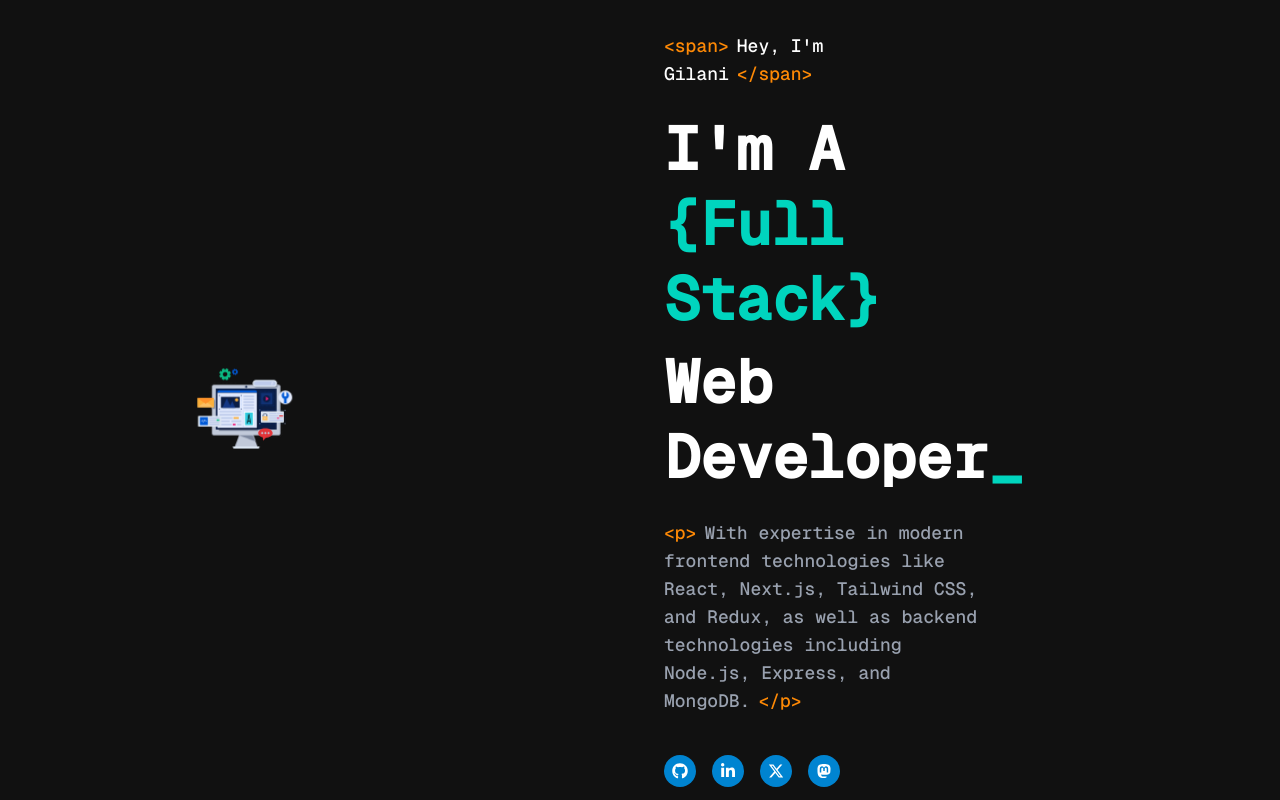
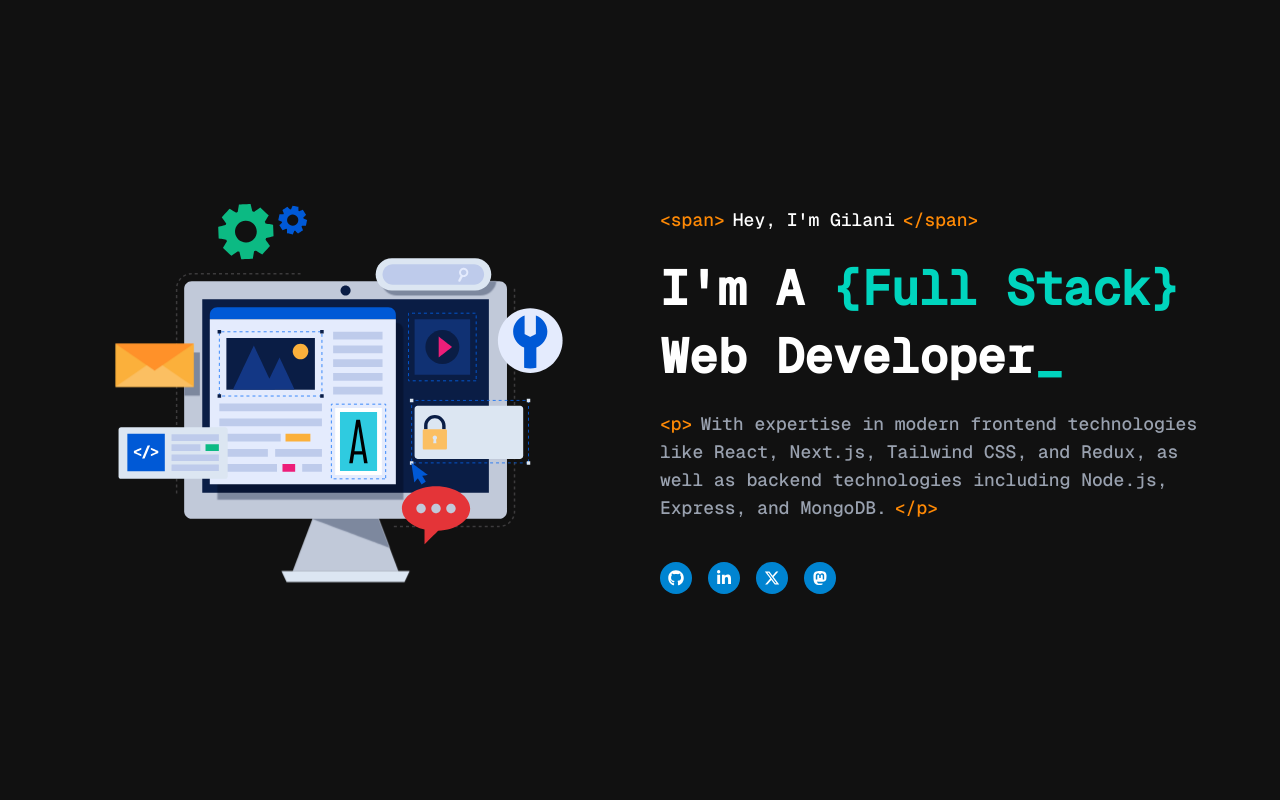
Before and after one commit to GilaniRabbu/gilani-portfolio, a Next.js app: page / in a window 1280 px wide. Shown: the top 800 px of the page. Built offline with nearby package versions, Linux system fonts and the light colour scheme.

Commit message:
updated code

```diff
--- a/app/page.tsx
+++ b/app/page.tsx
@@ -1,21 +1,21 @@
-import About from "@/components/home/About";
-import Contact from "@/components/home/Contact";
-import Footer from "@/components/home/Footer";
+// import About from "@/components/home/About";
+// import Contact from "@/components/home/Contact";
+// import Footer from "@/components/home/Footer";
 import Hero from "@/components/home/Hero";
-import Portfolio from "@/components/home/Portfolio";
-import Skills from "@/components/home/Skill";
-import TechSlider from "@/components/home/TechSlider";
+// import Portfolio from "@/components/home/Portfolio";
+// import Skills from "@/components/home/Skill";
+// import TechSlider from "@/components/home/TechSlider";
 
 export default function Home() {
   return (
     <>
       <Hero />
-      <TechSlider />
+      {/* <TechSlider />
       <About />
       <Portfolio />
       <Skills />
       <Contact />
-      <Footer />
+      <Footer /> */}
     </>
   );
 }
--- a/components/home/Hero.tsx
+++ b/components/home/Hero.tsx
@@ -4,19 +4,45 @@ import {
   FaLinkedinIn,
   FaMastodon,
 } from "react-icons/fa6";
-import LottieAnimation from "../shared/LottieAnimation";
+import Link from "next/link";
+import LottieAnimation from "@/components/shared/LottieAnimation";
+import ContainerWrapper from "@/components/common/ContainerWrapper";
 
 export default function Hero() {
+  const socialIcons = [
+    {
+      id: 1,
+      href: "https://github.com/GilaniRabbu",
+      icon: <FaGithub className="w-4 h-4 text-white" />,
+    },
+    {
+      id: 2,
+      href: "https://www.linkedin.com/in/toufiq-gilani-rabbu",
+      icon: <FaLinkedinIn className="w-4 h-4 text-white" />,
+    },
+    {
+      id: 3,
+      href: "https://x.com/GilaniRabbu",
+      icon: <FaXTwitter className="w-4 h-4 text-white" />,
+    },
+    {
+      id: 4,
+      href: "https://mastodon.social/@GilaniRabbu",
+      icon: <FaMastodon className="w-4 h-4 text-white" />,
+    },
+  ];
+
   return (
-    <div className="min-h-screen bg-[#111111] text-white p-8 flex items-center justify-center">
-      <div className="max-w-4xl w-full">
-        <div className="grid grid-cols-1 lg:grid-cols-2 gap-12 items-center">
-          <div className="flex justify-center w-1/4">
+    <div className="min-h-screen bg-[#111111] text-white py-10 lg:px-10 flex items-center justify-center">
+      <ContainerWrapper>
+        <div className="grid grid-cols-1 lg:grid-cols-2 gap-10 items-center">
+          {/* Lottie Animation */}
+          <div className="flex justify-center">
             <LottieAnimation />
           </div>
-          <div className="space-y-6 w-3/4">
+          <div className="space-y-6">
             {/* Greeting with HTML tags */}
-            <div className="text-lg">
+            <div className="sm:text-lg">
               <span className="text-orange-400">{"<span>"}</span>
               <span className="ml-2">Hey, I&apos;m Gilani</span>
               <span className="text-orange-400 ml-2">{"</span>"}</span>
@@ -24,17 +50,17 @@ export default function Hero() {
 
             {/* Main heading */}
             <div className="space-y-2">
-              <h1 className="text-5xl md:text-6xl font-bold leading-tight">
+              <h1 className="text-4xl sm:text-5xl font-bold leading-tight">
                 I&apos;m A{" "}
                 <span className="text-teal-400">{"{Full Stack}"}</span>
               </h1>
-              <h1 className="text-5xl md:text-6xl font-bold leading-tight">
+              <h1 className="text-4xl sm:text-5xl font-bold leading-tight">
                 Web Developer<span className="text-teal-400">_</span>
               </h1>
             </div>
 
             {/* Description paragraph */}
-            <div className="text-gray-400 text-lg max-w-3xl">
+            <div className="text-gray-400 sm:text-lg max-w-3xl">
               <span className="text-orange-400">{"<p>"}</span>
               <span className="ml-2">
                 With expertise in modern frontend technologies like React,
@@ -46,22 +72,21 @@ export default function Hero() {
 
             {/* Technology icons */}
             <div className="flex items-center space-x-4 pt-4">
-              <div className="w-8 h-8 bg-sky-600 rounded-full flex items-center justify-center">
-                <FaGithub className="w-4 h-4 text-white" />
-              </div>
-              <div className="w-8 h-8 bg-sky-600 rounded-full flex items-center justify-center">
-                <FaLinkedinIn className="w-4 h-4 text-white" />
-              </div>
-              <div className="w-8 h-8 bg-sky-600 rounded-full flex items-center justify-center">
-                <FaXTwitter className="w-4 h-4 text-white" />
-              </div>
-              <div className="w-8 h-8 bg-sky-600 rounded-full flex items-center justify-center">
-                <FaMastodon className="w-4 h-4 text-white" />
-              </div>
+              {socialIcons.map(({ id, icon, href }) => (
+                <Link
+                  href={href}
+                  key={id}
+                  target="_blank"
+                  rel="noopener noreferrer"
+                  className="w-8 h-8 bg-sky-600 rounded-full flex items-center justify-center"
+                >
+                  {icon}
+                </Link>
+              ))}
             </div>
           </div>
         </div>
-      </div>
+      </ContainerWrapper>
     </div>
   );
 }
--- a/components/shared/LottieAnimation.tsx
+++ b/components/shared/LottieAnimation.tsx
@@ -13,7 +13,7 @@ export default function LottieAnimation() {
 
   return (
     <>
-      <div className="">
+      <div>
         <div className="w-full">{View}</div>
       </div>
     </>
```
Also changed, not shown: package.json (+0 -13 lines), 1 other file (tests, documents, lock files or other folders).
